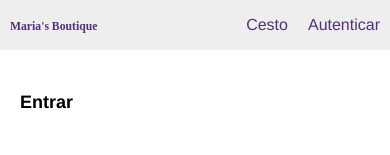
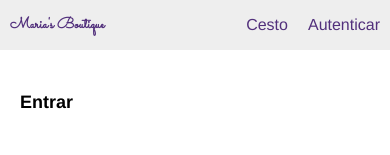
Before and after one commit to alejanglez/mariasboutique-app, a React (Create React App) app in the folder frontend/: page /signin in a window 390 px wide. Shown: the top 155 px of the page. Built offline with nearby package versions, Linux system fonts and the light colour scheme.

Commit message:
madia screen css

```diff
--- a/frontend/src/index.css
+++ b/frontend/src/index.css
@@ -1,3 +1,4 @@
+@import url(https://fonts.googleapis.com/css?family=Sacramento:regular);
 html {
   font-size: 62.5%; /* 16px x 62.5 = 10px = 1rem */
   box-sizing: border-box;
@@ -99,12 +100,21 @@ header a {
   color: #52307c;
   padding: 1rem;
 }
-@import url(https://fonts.googleapis.com/css?family=Sacramento:regular);
-a.brand {
-  font-family:Sacramento;
-  color: #52307c;
-  font-size: 3vw;
-  font-weight: bold;
+@media screen and (min-width: 601px){
+  a.brand {
+    font-family:Sacramento;
+    color: #52307c;
+    font-size: 3rem;
+    font-weight: bold;
+  }
+}
+@media screen and (max-width: 600px){
+  a.brand {
+    font-family:Sacramento;
+    color: #52307c;
+    font-size: 1.5rem;
+    font-weight: bold;
+  }
 }
 .badge {
   background-color: #f02020;
```
